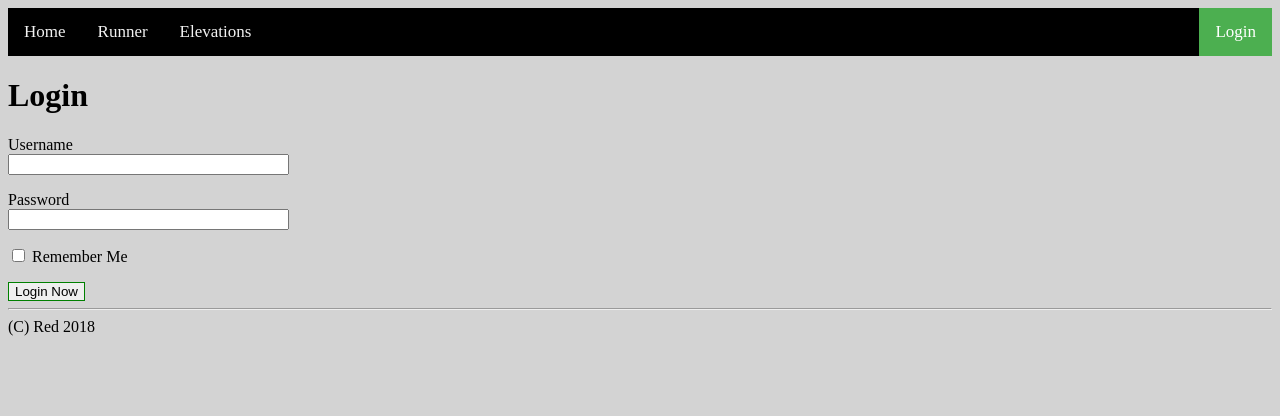
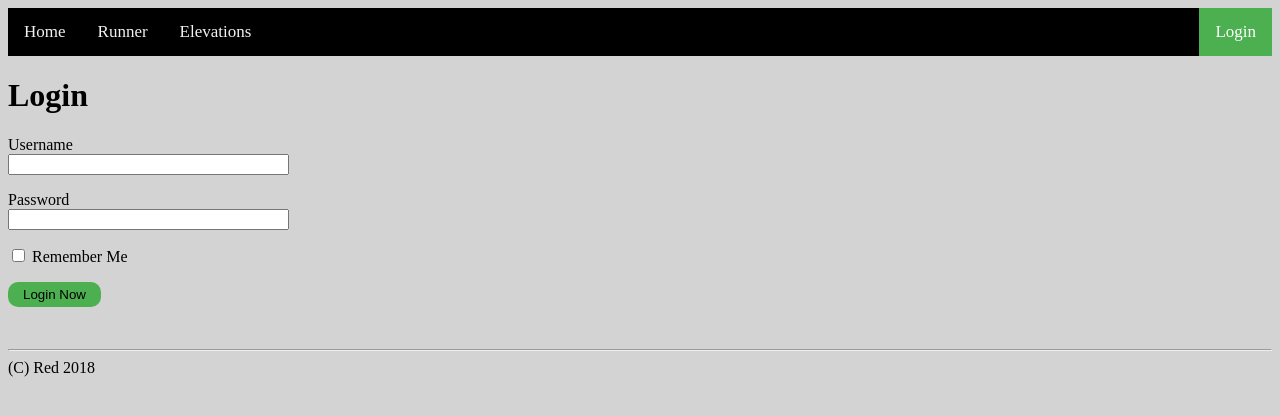
Before and after one commit to idx-horizon/redrunner, a Flask app: page /login/ in a window 1280 px wide. Shown: the top 416 px of the page. Run offline with Flask 2, Linux system fonts and the light colour scheme; parts of the project's set-up code (start-up, migrations or seed data) failed here and were passed over.

Commit message:
Refactoring

```diff
--- a/static/mystyle.css
+++ b/static/mystyle.css
@@ -177,8 +177,13 @@ button[type=submit] {
 }
 
 .button {
-  float: left;
-  border: 1px solid green;
+/*  float: left;            */
+/* border: 1px solid green; */
+	padding: 5px 15px;
+	background: #4CAF50;
+	border: 0 none;
+	cursor: pointer;
+	border-radius: 10px;
 }
 
 
```
